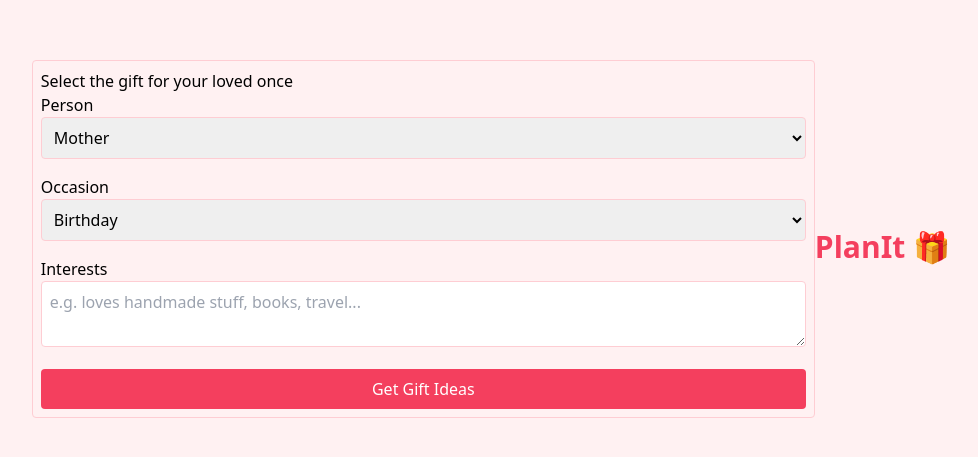
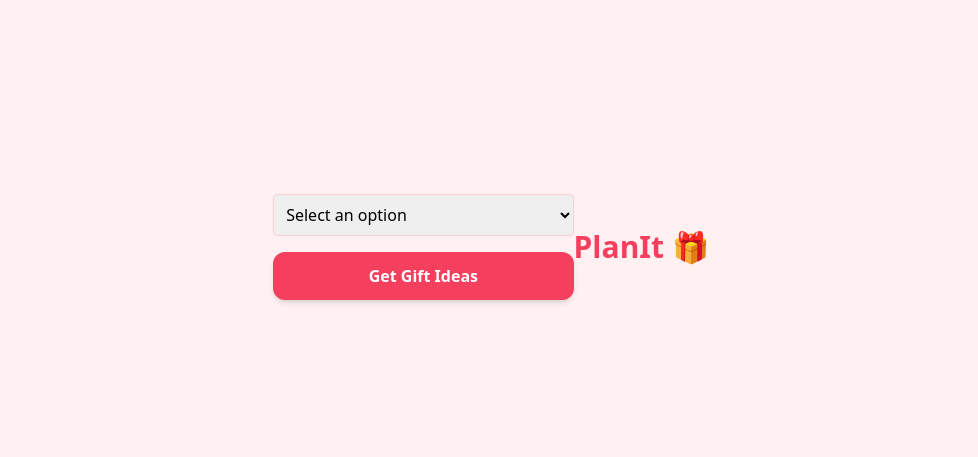
Before and after one commit to 789deepa/planit, a React (Vite) app: page / in a window 1280 px wide. Shown: the part 153-610 px from the top of the page, without its empty margins (149-1127 px from the left). Built offline with nearby package versions, Linux system fonts and the light colour scheme.

Commit message:
Implemented state logic

```diff
--- a/src/components/GiftForm.jsx
+++ b/src/components/GiftForm.jsx
@@ -1,39 +1,59 @@
+import { useState } from "react";
+
 function GiftForm() {
+
+    const [formData, setFormData] = useState({
+        person : "",
+        occasion : "",
+        interests : "",
+    });
+
+    const handleChange = (e) => {
+        setFormData({
+            ...formData,
+            [e.target.name] : e.target.value,
+        });
+    }
+
+    const handleSubmit = (e) => {
+        e.preventDefault();
+
+        console.log(formData);
+    }
+
     return (
 
-        <form>
-    <div className="w-full p-2 rounded border border-rose-200 mb-4">
-        <h2>Select the gift for your loved once</h2>
-        <label htmlFor="giftName">Person</label>
-        <select id="giftName" name="giftName" className="w-full p-2 rounded border border-rose-200 mb-4">
-            <option value="person1">Mother</option>
-            <option value="person2">Father</option>
-            <option value="person3">Girlfriend</option>
-            <option value="person3">Boyfriend</option>
-            <option value="person4">Brother</option>
-            <option value="person5">Sister</option>
-             <option value="person6">Friend</option>
-             <option value="person7">Colleague</option>
-             <option value="person3">Husband</option>
-             <option value="person3">Wife</option>
-             <option value="person8">Other</option>
-        </select>
+        <form onSubmit={handleSubmit}>
+            <select
+                name = "person"
+                placeholder="Who is this gift for ? "
+                value = {formData.person}
+                onChange={handleChange}
+                className="w-full p-2 rounded border border-rose-200 mb-4"
+            >
 
-        <label htmlFor="occasion" >Occasion</label>
-        <select id="occasion" name="occasion" className="w-full p-2 rounded border border-rose-200 mb-4">
-            <option value="person1">Birthday</option>
-            <option value="person2">Anniversary</option>
-            <option value="person2">Surprise</option>
-            <option value="person2">Gratitude</option>
-             <option value="person8">Other</option>
-        </select>
+                <option value="">Select an option</option>
+                <option value="mother">Mother</option>
+                <option value="father">Father</option>
+                <option value="girlfriend">Girlfriend</option>
+                <option value="boyfriend">Boyfriend</option>
+                <option value="wife">Wife</option>
+                <option value="husband">Husband</option>
+                <option value="sister">Sister</option>
+                <option value="brother">Brother</option>
+                <option value="friend">Friend</option>
+                <option value="colleague">Colleague</option>
+                <option value="other">Other</option>
+            </select>
 
-        <label htmlFor="interests" >Interests</label>
-        <textarea id="interests" placeholder="e.g. loves handmade stuff, books, travel..." className="w-full p-2 rounded border border-rose-200 mb-4" />
 
-        <button type="submit" className="w-full bg-rose-500 text-white p-2 rounded hover:bg-rose-600 transition">Get Gift Ideas</button>
+            <button
+                type="submit"
+                className="w-full bg-rose-500 text-white py-3 px-4 rounded-xl font-semibold shadow-md hover:bg-rose-600 hover:shadow-lg transition-all duration-200"
+            >Get Gift Ideas
+            </button>
 
-    </div>
+
         </form>
     )
 }
```
Also changed, not shown: 1 other file (tests, documents, lock files or other folders).
